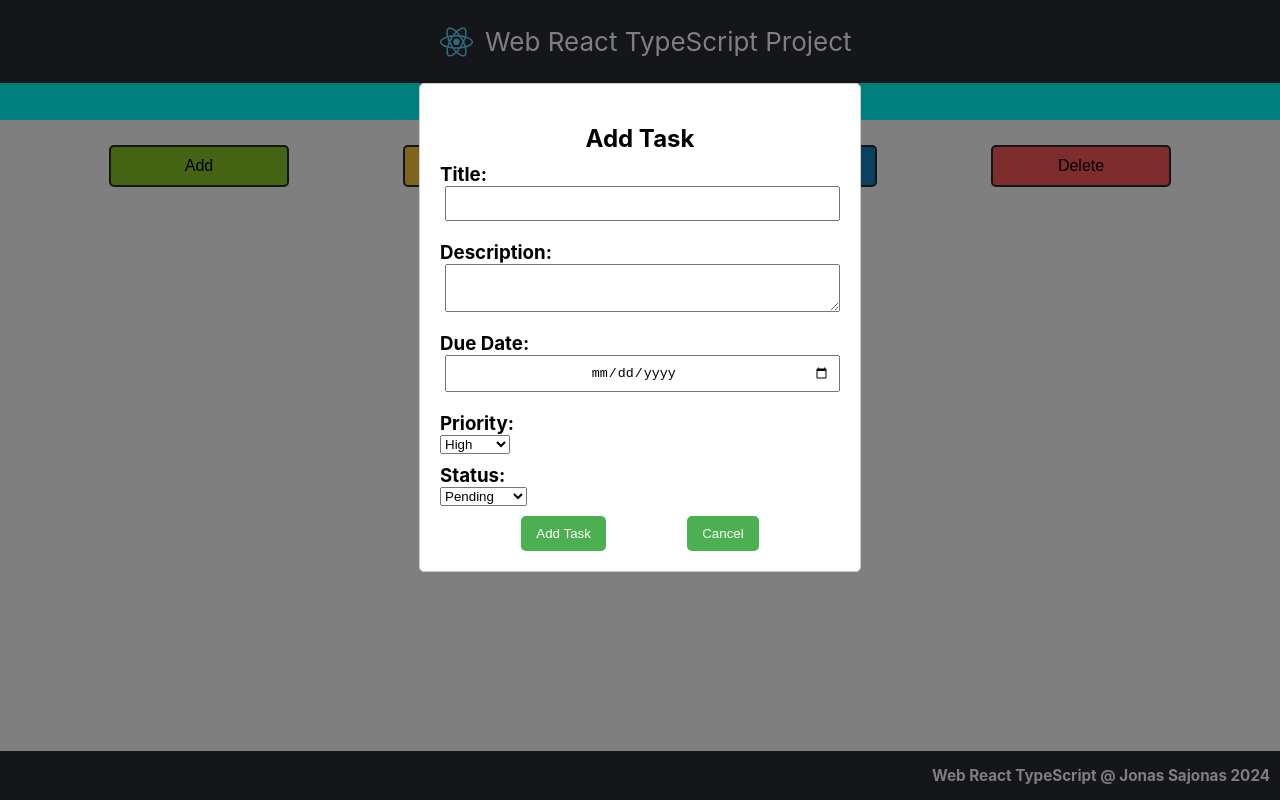
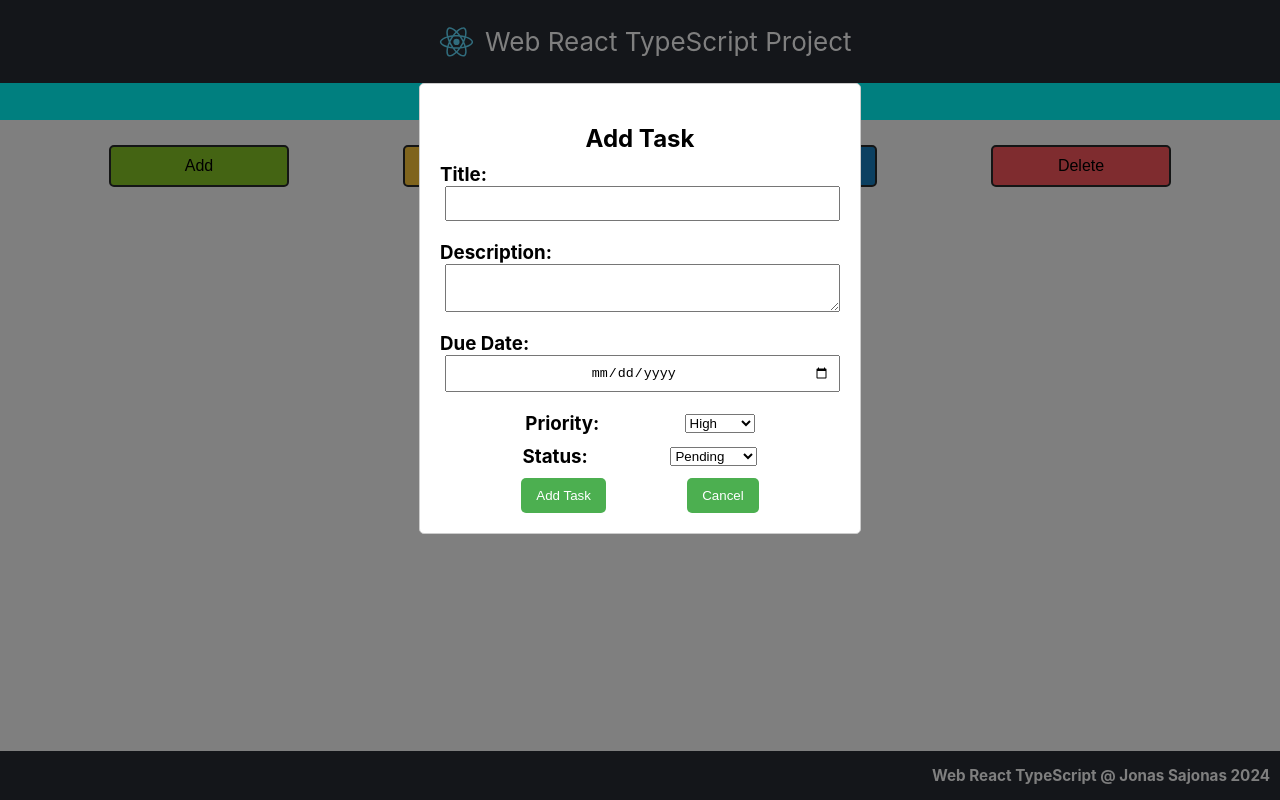
Before and after one commit to sajonasJ/Web-React-TypeScript, a React (Create React App) app in the folder web-react-app/: page / in a window 1280 px wide. Both pictures are taken after a click on the button "Add". Built offline with nearby package versions, Linux system fonts and the light colour scheme; the HTML template or start-up script is replaced by a standard one.

Commit message:
working array, view and delete

```diff
--- a/web-react-app/src/body/Main.tsx
+++ b/web-react-app/src/body/Main.tsx
@@ -13,14 +13,11 @@ function Main() {
     const [isBottomCardVisible, setIsBottomCardVisible] = useState(false);
     const [isAddModalOpen, setIsAddModalOpen] = useState(false);
     const [tasks, setTasks] = useState<TaskObject[]>([]);
-
-    const handleCheckboxChange = (index?: number) => {
-        const updatedTasks = [...tasks];
-        setTasks(updatedTasks);
-    };
+    const [checkedTasks, setCheckedTasks] = useState<number[]>([]);
+    const [checkedIndexes, setCheckedIndexes] = useState<number[]>([]);
 
 
-    const handleAction = (action: string) => {
+    const handleAction = (action: string, index?: number) => {
         // Handle the logic for each action here
         switch (action) {
             case 'add':
@@ -35,6 +32,7 @@ function Main() {
             case 'delete':
                 // Perform delete operation
                 alert('Delete operation clicked!');
+                handleDelete(); // Use the handleDelete function
                 break;
             case 'view':
                 // Perform view operation
@@ -52,21 +50,25 @@ function Main() {
         setIsAddModalOpen(false);
     };
     const handleAddTask = (newTask: TaskObject) => {
-        // Create a new task object using the input values from NewCard
-        // For simplicity, assuming newTask has the same structure as TaskObject
-        // In a real application, you might want to validate and sanitize input values
         const updatedTasks = [...tasks, newTask];
-
-        // Update the state with the new array of tasks
         setTasks(updatedTasks);
-
-        // Close the modal after adding a task
         setIsAddModalOpen(false);
-        // console.log(newTask);
         console.log(updatedTasks);
 
     };
+    const handleCheckboxChange = (index: number) => {
+        const updatedCheckedIndexes = checkedIndexes.includes(index)
+            ? checkedIndexes.filter((i) => i !== index)
+            : [...checkedIndexes, index];
+        setCheckedIndexes(updatedCheckedIndexes);
+    };
 
+
+    const handleDelete = () => {
+        const updatedTasks = tasks.filter((_, index) => !checkedIndexes.includes(index));
+        setTasks(updatedTasks);
+        setCheckedIndexes([]);
+    }
         return (
             <div className="main-container">
                 <h2 className='task-list'>Task List</h2>
@@ -82,12 +84,15 @@ function Main() {
 
                 {/* Render existing tasks */}
                 {tasks.map((task: TaskObject, index) => (
-                <TaskCard  key={index}
+                    <TaskCard key={index}
                         index={index} // Pass the index as a prop
                         {...task}
                         isMiddleCardVisible={isMiddleCardVisible}
                         isBottomCardVisible={isBottomCardVisible}
+                        isChecked={checkedTasks.includes(index)}
                         onCheckboxChange={handleCheckboxChange} // Pass the callback function
+                        onDelete={() => handleAction('delete', index)}
+
                     />
                 ))}
 
--- a/web-react-app/src/components/NewCard.tsx
+++ b/web-react-app/src/components/NewCard.tsx
@@ -16,23 +16,6 @@ export interface TaskObject {
 
 
 function NewCard({ handleAddTask, handleAddModalClose }: NewCardProps) {
-    // const handleAddTaskClick = () => {
-    //     // Retrieve input values and create a TaskObject
-    //     const newTask: TaskObject = {
-    //         title: (document.getElementById('title') as HTMLInputElement).value,
-    //         description: (document.getElementById('description') as HTMLTextAreaElement).value,
-    //         duedate: new Date((document.getElementById('duedate') as HTMLInputElement).value),
-    //         priority: (document.getElementById('priority') as HTMLSelectElement).value,
-    //         status: (document.getElementById('status') as HTMLSelectElement).value,
-    //     };
-
-    //     // Call the original handleAddTask function with the newTask
-    //     handleAddTask(newTask);
-
-
-    //     // Close the modal after adding a task
-    //     handleAddModalClose();
-    // };
 
     const handleAddTaskClick = () => {
         // Retrieve input values and create a TaskObject
@@ -86,7 +69,7 @@ function NewCard({ handleAddTask, handleAddModalClose }: NewCardProps) {
             </div>
 
             <div className='dialog-priority-grp'>
-                <label className='dialog-label'><h3 className='dialog-h3'>Priority:</h3>
+                <label className='dialog-label-row'><h3 className='dialog-h3'>Priority:</h3>
                     <select className='dialog-select-priority'>
                         <option className='dialog-option' value="high">High</option>
                         <option className='dialog-option' value="medium">Medium</option>
@@ -96,7 +79,7 @@ function NewCard({ handleAddTask, handleAddModalClose }: NewCardProps) {
             </div>
 
             <div className='dialog-status-grp'>
-                <label className='dialog-label'><h3 className='dialog-h3'>Status:</h3>
+                <label className='dialog-label-row'><h3 className='dialog-h3'>Status:</h3>
                     <select className='dialog-select-status'>
                         <option className='dialog-option' value="pending">Pending</option>
                         <option className='dialog-option' value="completed">Completed</option>
--- a/web-react-app/src/components/TaskCard.tsx
+++ b/web-react-app/src/components/TaskCard.tsx
@@ -12,7 +12,9 @@ interface CardProps {
     isMiddleCardVisible?: boolean;
     isBottomCardVisible?: boolean;
     index?: number;
+    isChecked: boolean;
     onCheckboxChange: (index: number) => void;
+    onDelete: () => void;
 }
 
 const TaskCard = ({
@@ -26,6 +28,7 @@ const TaskCard = ({
     isBottomCardVisible = false,
     index, // Retrieve index from props
     onCheckboxChange, // Retrieve callback function from props
+    onDelete, // Include onDelete in the function arguments
 }: CardProps) => {
     const [isChecked, setIsChecked] = useState(false);
 
--- a/web-react-app/src/css/NewCard.css
+++ b/web-react-app/src/css/NewCard.css
@@ -23,6 +23,14 @@
     flex-direction: column;
     justify-content: flex-start;
     align-items: flex-start;
+}
+.dialog-label-row {
+    display: flex;
+    margin-bottom: 10px;
+
+    flex-direction: row;
+    justify-content: space-evenly;
+    align-items: center;
 }
 
 .dialog-select {
```
Lines whose indentation alone changed are shown as unchanged.
